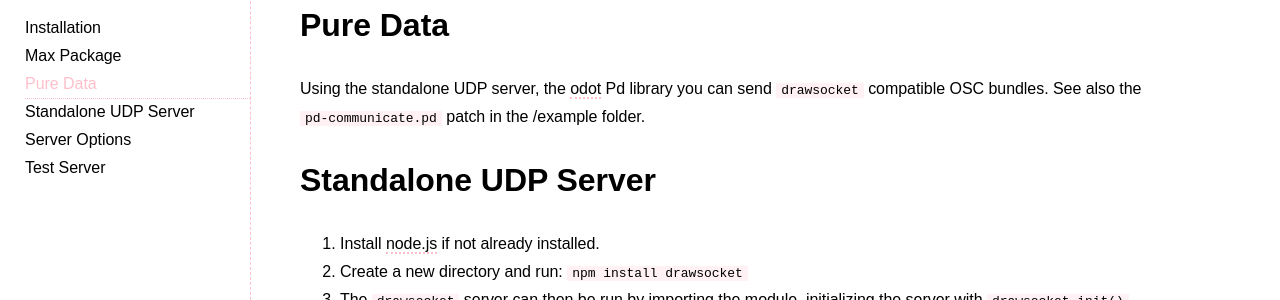
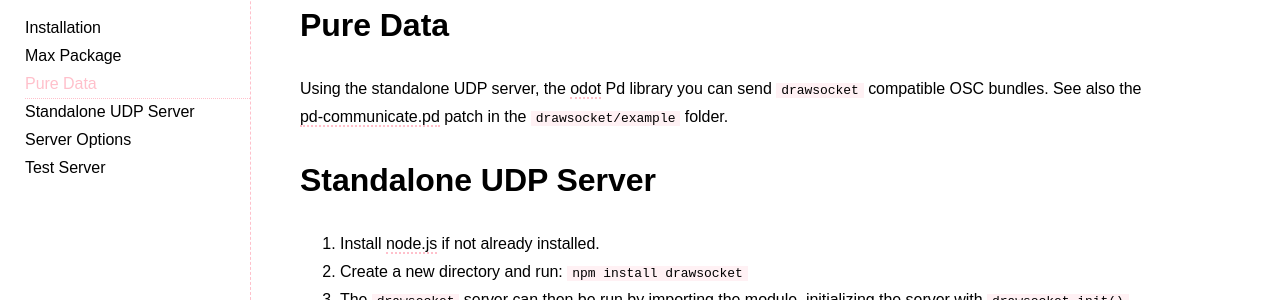
Before and after one commit to drawsocket/drawsocket.github.io, a Jekyll site: the page built from installation.md, in a window 1280 px wide and 900 px high, scrolled down 544 px. Shown: the part 152-452 px from the top of the window. Built offline with Jekyll 4.4.1, drawn with Linux system fonts in a browser that asks for light colours.

Commit message:
updated installation

```diff
--- a/installation.md
+++ b/installation.md
@@ -26,7 +26,7 @@
 # Pure Data
 {: class="api_key"}
 
-Using the standalone UDP server, the [odot](https://github.com/CNMAT/CNMAT-odot/releases/tag/1.3.0-rc.3) Pd library you can send `drawsocket` compatible OSC bundles. See also the `pd-communicate.pd` patch in the /example folder.
+Using the standalone UDP server, the [odot](https://github.com/CNMAT/CNMAT-odot/releases/tag/1.3.0-rc.3) Pd library you can send `drawsocket` compatible OSC bundles. See also the [pd-communicate.pd](https://github.com/drawsocket/drawsocket/blob/main/example/pd-communication.pd) patch in the `drawsocket/example` folder.
 
 # Standalone UDP Server
 {: class="api_key"}
```
